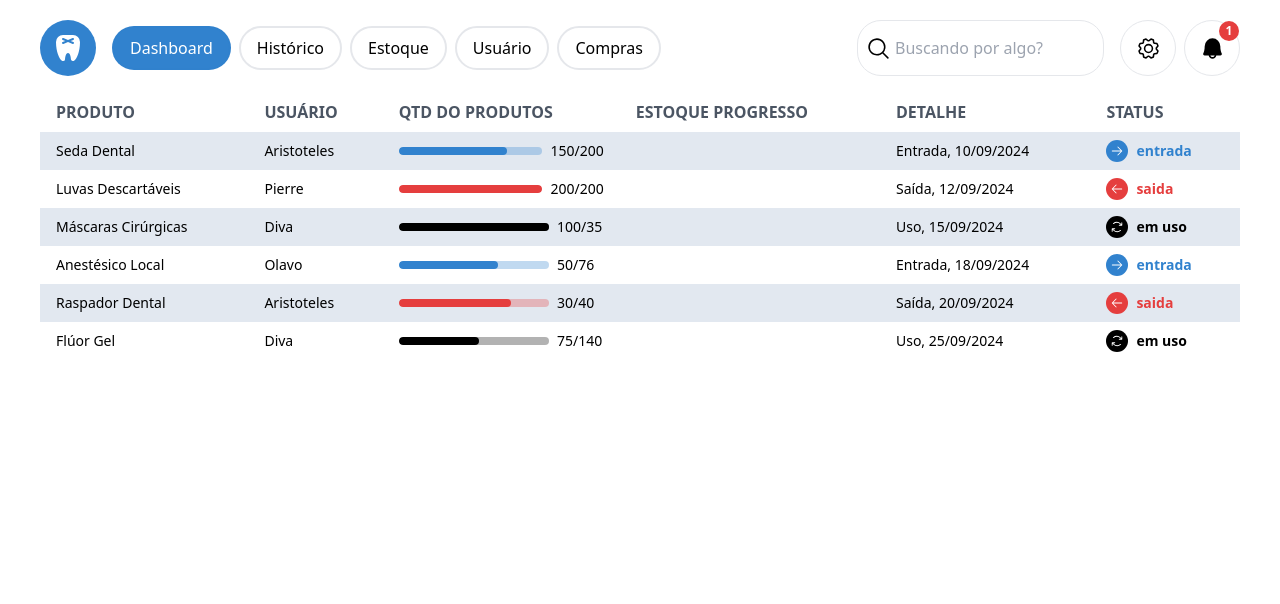
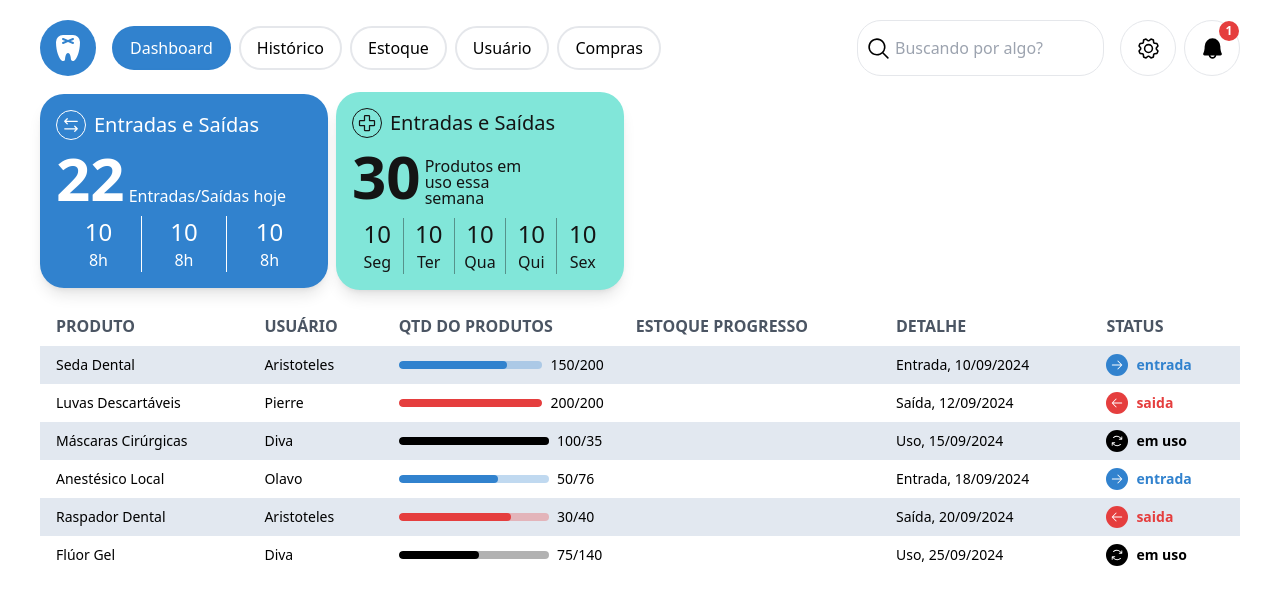
Before and after one commit to AristotelesAlves/OdontoFlow, a Next.js app in the folder front/: page /dashboard in a window 1280 px wide. Shown: the top 604 px of the page. Built offline with nearby package versions, Linux system fonts and the light colour scheme; what tailwindcss-animated would draw is missing.

Commit message:
Dashboard completo e função para imprimir a lista de compras!

```diff
--- a/front/package.json
+++ b/front/package.json
@@ -14,9 +14,11 @@
     "dotenv": "^16.4.5",
     "env": "^0.0.2",
     "jsonwebtoken": "^9.0.2",
+    "jspdf": "^2.5.2",
     "next": "14.2.11",
     "react": "^18",
     "react-dom": "^18",
+    "react-to-print": "^3.0.2",
     "tailwindcss-animated": "^1.1.2",
     "zoid": "^9.0.86"
   },
--- a/front/src/app/compras/page.jsx
+++ b/front/src/app/compras/page.jsx
@@ -2,7 +2,9 @@
 
 import { Download, DownloadSimple } from "@phosphor-icons/react/dist/ssr";
 import RootLayout from "../../components/layout/RootLayout";
+import PdfListBuy from "../../components/modal/PdfListBuy";
 import Table from "../../components/Table";
+import { useState } from "react";
 
 
 export default function page(){
@@ -14,24 +16,31 @@ export default function page(){
         { PRODUTO: 'Creme Dental', Fornecedor: 'Brilho Sorriso', QTD_DO_PRODUTOS: 80, CATEGORIA_DO_PRODUTO: 'Higiene Bucal' },
         { PRODUTO: 'Luva de Procedimento', Fornecedor: 'Higiene Total', QTD_DO_PRODUTOS: 500, CATEGORIA_DO_PRODUTO: 'Materiais de Proteção' },
         { PRODUTO: 'Máscara Cirúrgica', Fornecedor: 'Protec Saúde', QTD_DO_PRODUTOS: 300, CATEGORIA_DO_PRODUTO: 'Materiais de Proteção' },
-        { PRODUTO: 'Antisséptico Bucal', Fornecedor: 'Sorrisos Saudáveis', QTD_DO_PRODUTOS: 75, CATEGORIA_DO_PRODUTO: 'Higiene Bucal' },
-        { PRODUTO: 'Desinfetante', Fornecedor: 'Limpeza Eficaz', QTD_DO_PRODUTOS: 50, CATEGORIA_DO_PRODUTO: 'Limpeza' },
         { PRODUTO: 'Gaze Estéril', Fornecedor: 'Cuidado Clínico', QTD_DO_PRODUTOS: 200, CATEGORIA_DO_PRODUTO: 'Materiais Clínicos' },
         { PRODUTO: 'Kit de Restauração', Fornecedor: 'Dentália', QTD_DO_PRODUTOS: 30, CATEGORIA_DO_PRODUTO: 'Materiais Odontológicos' }
     ];
 
+    const [pdfModal, setPdfModal] = useState(false)
+
     return (
         <RootLayout>
+            {pdfModal && (
+                <PdfListBuy closeModal={() => setPdfModal(false)} data={data}/>
+            )}
             <div className="flex items-center justify-between pt-4 pb-2">
                 <h1 className="font-bold text-blue text-5xl">
                     Lista de compras
                 </h1>
-                <button className="flex gap-1 w-40 h-12 bg-blue text-white rounded-[100px] items-center justify-center font-semibold">
+                <button onClick={() => setPdfModal(true)} className="flex gap-1 w-40 h-12 bg-blue text-white rounded-[100px] items-center justify-center font-semibold">
                     Extrair Lista
                     <DownloadSimple/>
                 </button>
             </div>
-            <Table data={data} type={'lista compras'} acao={true}/>
+
+            <div className="overflow-auto">
+                <Table data={data} type={'lista compras'} acao={true}/>
+            </div>
+
         </RootLayout>
     )
 }
--- a/front/src/app/dashboard/page.jsx
+++ b/front/src/app/dashboard/page.jsx
@@ -1,5 +1,6 @@
 "use client"
 
+import { ArrowsLeftRight, FirstAid } from "@phosphor-icons/react/dist/ssr";
 import RootLayout from "../../components/layout/RootLayout";
 import Table from "../../components/Table";
 
@@ -18,6 +19,113 @@ export default function page(){
 
     return (
         <RootLayout>
+            <div className="flex gap-2 items-center">
+                <div className="rounded-3xl flex flex-col p-4 shadow-lg w-72 gap-2 bg-blue text-white">
+                    <div className="flex items-center gap-2">
+                        <div className="rounded-full border border-white p-1">
+                            <ArrowsLeftRight size={20}/>
+                        </div>
+                        <span className="text-xl">
+                            Entradas e Saídas
+                        </span>
+                    </div>
+                    <div className="flex items-end gap-1">
+                        <strong className="text-6xl">
+                            22
+                        </strong>
+                        <span>
+                            Entradas/Saídas hoje
+                        </span>
+                    </div>
+                    <ul className="flex w-full">
+                        <li className="flex flex-col items-center justify-center w-full">
+                            <span className="text-2xl">
+                                10
+                            </span>
+                            <span className="text-base">
+                                8h
+                            </span>
+                        </li>
+                        <li className="flex flex-col items-center justify-center w-full border-x border-white">
+                            <span className="text-2xl">
+                                10
+                            </span>
+                            <span className="text-base">
+                                8h
+                            </span>
+                        </li>
+                        <li className="flex flex-col items-center justify-center w-full">
+                            <span className="text-2xl">
+                                10
+                            </span>
+                            <span className="text-base">
+                                8h
+                            </span>
+                        </li>
+                    </ul>
+                </div>
+                <div className="rounded-3xl flex flex-col p-4 shadow-lg w-72 gap-2 bg-teal text-zinc">
+                    <div className="flex items-center gap-2">
+                        <div className="rounded-full border border-zinc p-1">
+                            <FirstAid size={20} />
+                        </div>
+                        <span className="text-xl">
+                            Entradas e Saídas
+                        </span>
+                    </div>
+                    <div className="flex items-end gap-1 pb-1">
+                        <strong className="text-6xl">
+                            30
+                        </strong>
+                        <span className="w-32 text-wrap text leading-4">
+                            Produtos em uso
+                            essa semana
+                        </span>
+                    </div>
+                    <ul className="flex w-full">
+                        <li className="flex flex-col items-center justify-center w-full">
+                            <span className="text-2xl">
+                                10
+                            </span>
+                            <span className="text-base">
+                                Seg
+                            </span>
+                        </li>
+                        <li className="flex flex-col items-center justify-center w-full border-x border-zinc border-opacity-40">
+                            <span className="text-2xl">
+                                10
+                            </span>
+                            <span className="text-base">
+                                Ter
+                            </span>
+                        </li>
+                        <li className="flex flex-col items-center justify-center w-full">
+                            <span className="text-2xl">
+                                10
+                            </span>
+                            <span className="text-base">
+                                Qua
+                            </span>
+                        </li>
+                        <li className="flex flex-col items-center justify-center w-full border-x border-zinc border-opacity-40">
+                            <span className="text-2xl">
+                                10
+                            </span>
+                            <span className="text-base">
+                                Qui
+                            </span>
+                        </li>
+                        <li className="flex flex-col items-center justify-center w-full">
+                            <span className="text-2xl">
+                                10
+                            </span>
+                            <span className="text-base">
+                                Sex
+                            </span>
+                        </li>
+                    </ul>
+                </div>
+            </div>
             <Table data={data} />
         </RootLayout>
     )
--- a/front/src/app/usuarios/page.jsx
+++ b/front/src/app/usuarios/page.jsx
@@ -3,8 +3,8 @@
 import RootLayout from "../../components/layout/RootLayout";
 import Table from "../../components/Table";
 import PagNavigation from "../../components/common/PagNavigation";
-import { Alert } from "../../components/modal/Alert";
 import { useState } from "react";
+import { UserModal } from "../../components/modal/UserModal";
 
 
 
@@ -21,7 +21,7 @@ export default function page(){
     return (
         <RootLayout>
             {modal && (
-                <Alert handleBtn={() => setModal(false)}/>
+                <UserModal onClose={() => setModal(false)}/>
             )}
             <div className="flex w-full justify-between">
                 <div className="flex flex-col gap-5 pt-2">
--- a/front/src/components/Table.jsx
+++ b/front/src/components/Table.jsx
@@ -161,7 +161,7 @@ export default function Table({ data = [], acao = false, type }) {
             {isModalOpen && (
                 renderModal(type)
             )}
-            <table className="min-w-full">
+            <table className="w-full">
                 <thead>
                     <tr>
                         {data.length > 0 && Object.keys(data[0]).map((key) => (
--- /dev/null
+++ b/front/src/components/modal/PdfListBuy.jsx
@@ -0,0 +1,66 @@
+"use client"
+
+import { Tooth, X } from "@phosphor-icons/react/dist/ssr";
+import LayoutModal from "../layout/LayoutModal";
+import { useReactToPrint } from "react-to-print";
+import { useRef } from "react";
+
+export default function PdfListBuy({ data = [], closeModal }){
+
+    function getDate() {
+        const date = new Date();
+        const day = String(date.getDate()).padStart(2, '0');
+        const month = String(date.getMonth() + 1).padStart(2, '0');
+        const year = date.getFullYear();
+        return `${day}/${month}/${year}`;
+    }
+
+    const contentRef = useRef(null);
+    const reactToPrintFn = useReactToPrint({ contentRef });
+
+    return (
+        <LayoutModal>
+            <div className="relative">
+                <button onClick={closeModal} className="absolute top-4 right-4 rounded-md hover:bg-gray-50 active:bg-gray-100">
+                    <X size={25}/>
+                </button>
+                <div ref={contentRef} className="p-4">
+                    <div className="flex flex-col items-center justify-center w-full">
+                        <div className="flex items-center">
+                            <Tooth size={25} weight="fill" />
+                            <span className="font-semibold">Odonto Flow</span>
+                        </div>
+                        <h1 className="text-4xl font-semibold">Lista de compra</h1>
+                        <span>{getDate()}</span>
+                    </div>
+
+                    <table className="w-full mt-4 border-collapse">
+                        <thead>
+                            <tr className="text-left">
+                                {/* <th className="py-2"></th> */}
+                                <th className="py-2">Produto</th>
+                                <th className="py-2">Fornecedor</th>
+                                <th className="py-2">Quantidade</th>
+                                <th className="py-2">Categoria</th>
+                            </tr>
+                        </thead>
+                        <tbody>
+                            {data.map((item, index) => (
+                                <tr key={index} className="border-b">
+                                    {/* <td className="p-2"><Square size={30}/></td> */}
+                                    <td className="p-2">{item.PRODUTO}</td>
+                                    <td className="p-2">{item.Fornecedor}</td>
+                                    <td className="p-2">{item.QTD_DO_PRODUTOS} unidades</td>
+                                    <td className="p-2">{item.CATEGORIA_DO_PRODUTO}</td>
+                                </tr>
+                            ))}
+                        </tbody>
+                    </table>
+                </div>
+                <button className="w-full rounded-md p-2 bg-blue text-white font-semibold" onClick={reactToPrintFn}>
+                    Imprimir
+                </button>
+            </div>
+        </LayoutModal>
+    )
+}
--- a/front/src/components/modal/UserModal.jsx
+++ b/front/src/components/modal/UserModal.jsx
@@ -22,7 +22,7 @@ export function UserModal({nome, email, cpf, onClose, type}){
                 <InputWithLabel label={'Nome'} value={nome}/>
                 <InputWithLabel label={'Email'} value={email}/>
                 <InputWithLabel label={'CPF'} value={cpf}/>
-                <InputWithLabel label={'Senha'} value={''}/>
+                <InputWithLabel label={'Senha'} type="password"/>
                 <div className=" flex gap-1 items-center ">
                     <button onClick={onClose} className="py-1  bg-zinc rounded-md w-full">
                         Cancelar
--- a/front/tailwind.config.js
+++ b/front/tailwind.config.js
@@ -12,7 +12,7 @@ module.exports = {
         'cyan':'#00B5D8',
         'teal':'#81E6D9',
         'red':'#E53E3E',
-        'zinc':'rgba(20, 20, 20, 0.15)',
+        'zinc':'rgba(20, 20, 20)',
         'black':'rgba(20, 20, 20, 1)',
       },
     },
```
Also changed, not shown: front/src/app/estoque/page.jsx (+5 -2 lines), 1 other file (tests, documents, lock files or other folders).
